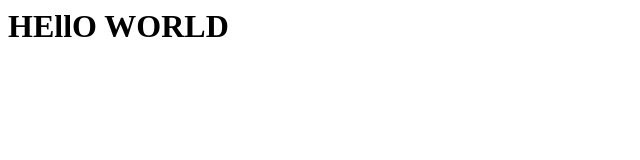
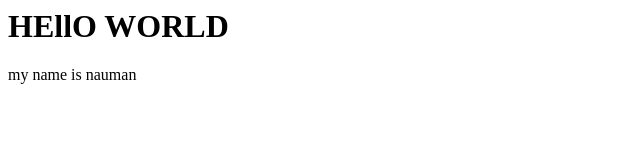
Before and after one commit to Nauman-Inamdar/Naumanjr11.github.io, a plain HTML site: page index.html in a window 1280 px wide. Shown: the whole page, without its empty margins (0-640 px from the left). Drawn offline with Linux system fonts and the light colour scheme.

Commit message:
Update index.html

```diff
--- a/index.html
+++ b/index.html
@@ -1 +1,4 @@
 <h1> HEllO WORLD </h1>
+<p>
+  my name is nauman
+</p>
```
